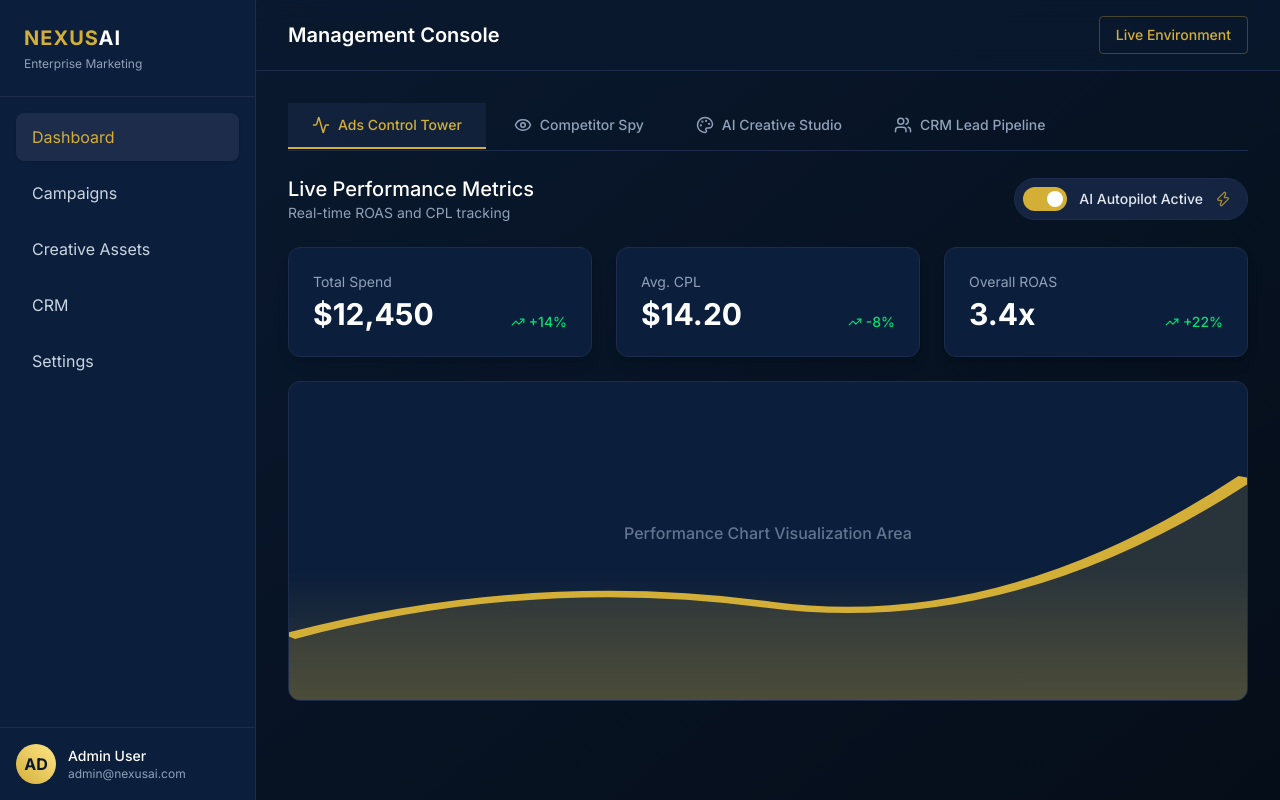
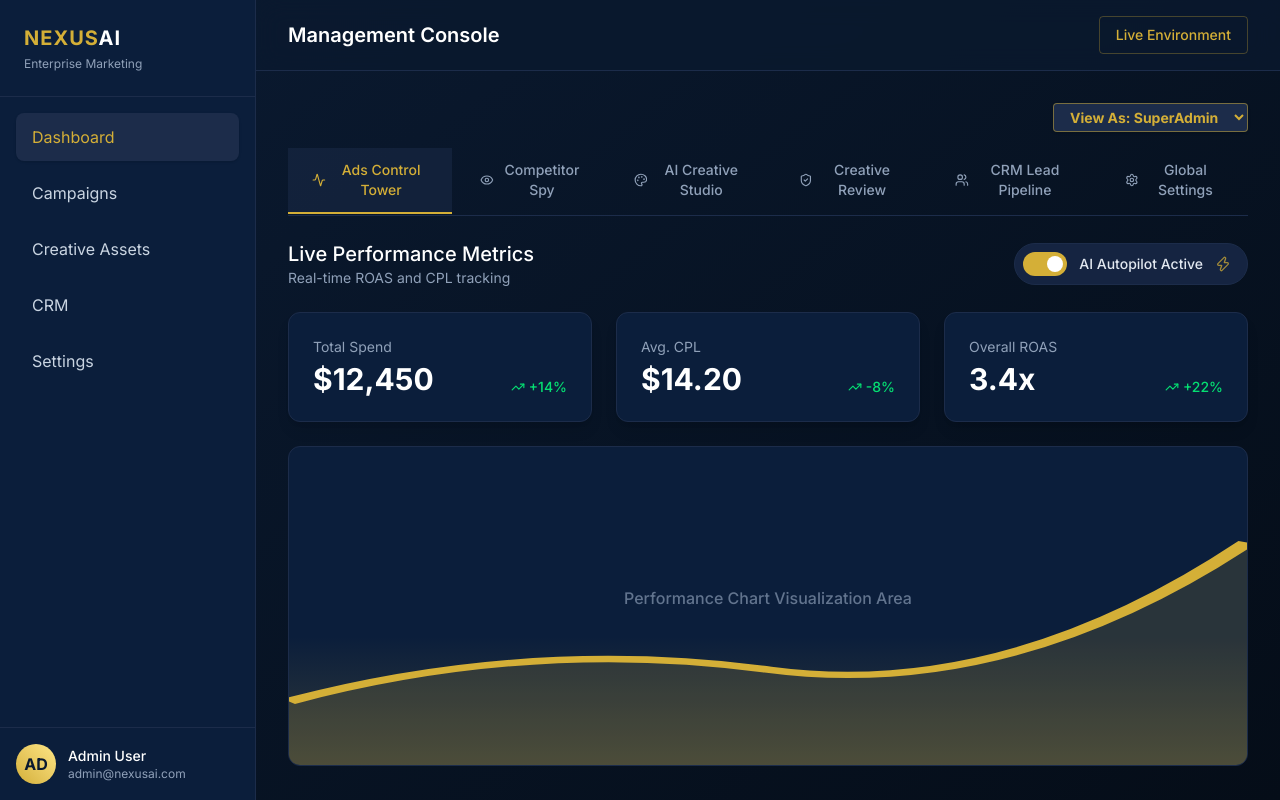
Before and after one commit to Ali-mahmoud830/AI-marketing, a Next.js app: page /admin/dashboard in a window 1280 px wide. Built offline with nearby package versions, Linux system fonts and the light colour scheme.

Commit message:
feat: Implement Phase 1 - Global Settings, RBAC, and Supabase Migrations

```diff
--- /dev/null
+++ b/scripts/phase1_db.ts
@@ -0,0 +1,53 @@
+import { Client } from 'pg';
+
+const connectionString = 'postgresql://postgres.yyfvvfhcmtfgiycdwyzv:162004Kimokimo0100@aws-0-eu-west-1.pooler.supabase.com:6543/postgres';
+
+const sql = `
+-- Create users table for RBAC
+CREATE TABLE IF NOT EXISTS users (
+    id UUID PRIMARY KEY DEFAULT gen_random_uuid(),
+    email TEXT UNIQUE NOT NULL,
+    role TEXT NOT NULL DEFAULT 'Sales' CHECK (role IN ('SuperAdmin', 'Sales', 'CRM')),
+    created_at TIMESTAMP WITH TIME ZONE DEFAULT TIMEZONE('utc'::text, NOW()) NOT NULL
+);
+
+-- Insert a default SuperAdmin
+INSERT INTO users (email, role)
+VALUES ('admin@nexusai.com', 'SuperAdmin')
+ON CONFLICT (email) DO NOTHING;
+
+-- Create global_settings table
+CREATE TABLE IF NOT EXISTS global_settings (
+    id UUID PRIMARY KEY DEFAULT gen_random_uuid(),
+    meta_api_key TEXT,
+    midjourney_api_key TEXT,
+    luma_api_key TEXT,
+    elevenlabs_api_key TEXT,
+    llm_api_key TEXT,
+    target_cpl_vip NUMERIC(12, 2) NOT NULL DEFAULT 150.00,
+    target_cpl_standard NUMERIC(12, 2) NOT NULL DEFAULT 50.00,
+    updated_at TIMESTAMP WITH TIME ZONE DEFAULT TIMEZONE('utc'::text, NOW()) NOT NULL
+);
+
+-- Insert default settings row if table is empty
+INSERT INTO global_settings (target_cpl_vip, target_cpl_standard)
+SELECT 150.00, 50.00
+WHERE NOT EXISTS (SELECT 1 FROM global_settings);
+`;
+
+async function runMigration() {
+  const client = new Client({ connectionString });
+  try {
+    await client.connect();
+    console.log('Connected to database, executing Phase 1 schema migration...');
+    await client.query(sql);
+    console.log('Phase 1 Database migration executed successfully.');
+  } catch (err) {
+    console.error('Error executing schema:', err);
+    process.exit(1);
+  } finally {
+    await client.end();
+  }
+}
+
+runMigration();
--- a/src/app/admin/dashboard/page.tsx
+++ b/src/app/admin/dashboard/page.tsx
@@ -5,24 +5,48 @@ import {
   Activity, Eye, Palette, Users,
   TrendingUp, Play, Pause, Zap,
   Search, Filter, Plus, Save,
-  ChevronRight, ArrowRight
+  ChevronRight, ArrowRight, Settings, ShieldCheck
 } from 'lucide-react';
 
+// Pure RBAC Functions (duplicated for client-side use)
+function checkAccessSettings(role: string) { return role === 'SuperAdmin'; }
+function checkAccessMarketing(role: string) { return role === 'SuperAdmin'; }
+function checkAccessPipeline(role: string) { return role === 'SuperAdmin' || role === 'Sales' || role === 'CRM'; }
+
 export default function DashboardPage() {
+  const [role, setRole] = useState<string>('SuperAdmin');
   const [activeTab, setActiveTab] = useState('autopilot');
 
   const tabs = [
-    { id: 'autopilot', label: 'Ads Control Tower', icon: Activity },
-    { id: 'spy', label: 'Competitor Spy', icon: Eye },
-    { id: 'creative', label: 'AI Creative Studio', icon: Palette },
-    { id: 'crm', label: 'CRM Lead Pipeline', icon: Users },
+    { id: 'autopilot', label: 'Ads Control Tower', icon: Activity, access: checkAccessMarketing },
+    { id: 'spy', label: 'Competitor Spy', icon: Eye, access: checkAccessMarketing },
+    { id: 'creative', label: 'AI Creative Studio', icon: Palette, access: checkAccessMarketing },
+    { id: 'review', label: 'Creative Review', icon: ShieldCheck, access: checkAccessMarketing },
+    { id: 'crm', label: 'CRM Lead Pipeline', icon: Users, access: checkAccessPipeline },
+    { id: 'settings', label: 'Global Settings', icon: Settings, access: checkAccessSettings },
   ];
 
   return (
     <div className="space-y-6">
+      {/* Role Toggle for Testing */}
+      <div className="flex justify-end mb-4">
+        <select
+          value={role}
+          onChange={(e) => {
+            setRole(e.target.value);
+            if (e.target.value !== 'SuperAdmin') setActiveTab('crm');
+          }}
+          className="bg-[#1C2C4A] text-[#D4AF37] border border-[#D4AF37]/50 rounded px-3 py-1 text-sm font-bold shadow-sm"
+        >
+          <option value="SuperAdmin">View As: SuperAdmin</option>
+          <option value="Sales">View As: Sales Team</option>
+          <option value="CRM">View As: CRM Team</option>
+        </select>
+      </div>
+
       {/* Tab Navigation */}
-      <div className="flex space-x-1 border-b border-[#1C2C4A] pb-px">
-        {tabs.map((tab) => {
+      <div className="flex space-x-1 border-b border-[#1C2C4A] pb-px overflow-x-auto">
+        {tabs.filter(t => t.access(role)).map((tab) => {
           const Icon = tab.icon;
           const isActive = activeTab === tab.id;
           return (
@@ -44,10 +68,12 @@ export default function DashboardPage() {
 
       {/* Tab Content */}
       <div className="mt-6">
-        {activeTab === 'autopilot' && <AutopilotTab />}
-        {activeTab === 'spy' && <CompetitorSpyTab />}
-        {activeTab === 'creative' && <CreativeStudioTab />}
-        {activeTab === 'crm' && <CrmPipelineTab />}
+        {activeTab === 'autopilot' && checkAccessMarketing(role) && <AutopilotTab />}
+        {activeTab === 'spy' && checkAccessMarketing(role) && <CompetitorSpyTab />}
+        {activeTab === 'creative' && checkAccessMarketing(role) && <CreativeStudioTab />}
+        {activeTab === 'review' && checkAccessMarketing(role) && <CreativeReviewTab />}
+        {activeTab === 'crm' && checkAccessPipeline(role) && <CrmPipelineTab />}
+        {activeTab === 'settings' && checkAccessSettings(role) && <GlobalSettingsTab />}
       </div>
     </div>
   );
@@ -347,3 +373,74 @@ function CrmPipelineTab() {
     </div>
   );
 }
+
+function GlobalSettingsTab() {
+  const [saving, setSaving] = useState(false);
+
+  return (
+    <div className="space-y-6 animate-in fade-in duration-300">
+      <div>
+        <h3 className="text-xl font-medium text-white">Global Settings Module</h3>
+        <p className="text-sm text-slate-400">Manage API integrations and financial expectations securely.</p>
+      </div>
+
+      <div className="grid grid-cols-1 lg:grid-cols-2 gap-8">
+        <div className="bg-[#0B1E3B] p-6 rounded-xl border border-[#1C2C4A]">
+          <h4 className="text-lg font-medium text-white mb-4 border-b border-[#1C2C4A] pb-2">Financial Control Center</h4>
+          <div className="space-y-4">
+            <div>
+              <label className="block text-sm text-slate-400 mb-1">VIP Segment Target CPL (EGP)</label>
+              <input type="number" defaultValue={150} className="w-full bg-[#152441] border border-[#1C2C4A] text-[#D4AF37] font-bold rounded-lg px-4 py-2 focus:outline-none focus:border-[#D4AF37]" />
+            </div>
+            <div>
+              <label className="block text-sm text-slate-400 mb-1">Standard Segment Target CPL (EGP)</label>
+              <input type="number" defaultValue={50} className="w-full bg-[#152441] border border-[#1C2C4A] text-[#D4AF37] font-bold rounded-lg px-4 py-2 focus:outline-none focus:border-[#D4AF37]" />
+            </div>
+          </div>
+        </div>
+
+        <div className="bg-[#0B1E3B] p-6 rounded-xl border border-[#1C2C4A]">
+          <h4 className="text-lg font-medium text-white mb-4 border-b border-[#1C2C4A] pb-2">API Keys & Webhooks Manager</h4>
+          <div className="space-y-3">
+            {[
+              { label: 'Meta API Key', id: 'meta' },
+              { label: 'Midjourney Config', id: 'mj' },
+              { label: 'Luma Dream Machine', id: 'luma' },
+              { label: 'ElevenLabs Voice', id: 'eleven' },
+              { label: 'Gemini/OpenAI Key', id: 'llm' },
+            ].map(key => (
+              <div key={key.id}>
+                <label className="block text-xs text-slate-400 mb-1">{key.label}</label>
+                <input type="password" placeholder="••••••••••••••••" className="w-full bg-[#152441] border border-[#1C2C4A] text-slate-200 rounded-lg px-4 py-2 text-sm focus:outline-none focus:border-[#D4AF37]" />
+              </div>
+            ))}
+          </div>
+        </div>
+      </div>
+
+      <div className="flex justify-end">
+        <button
+          onClick={() => { setSaving(true); setTimeout(() => setSaving(false), 1000); }}
+          className="flex items-center gap-2 px-6 py-3 bg-[#D4AF37] text-[#0A192F] font-bold rounded-lg hover:bg-amber-400 transition-colors shadow-[0_0_15px_rgba(212,175,55,0.2)]"
+        >
+          {saving ? 'Saving Config...' : <><Save size={18} /> Update Global Architecture</>}
+        </button>
+      </div>
+    </div>
+  );
+}
+
+function CreativeReviewTab() {
+  return (
+    <div className="space-y-6 animate-in fade-in duration-300">
+      <div>
+        <h3 className="text-xl font-medium text-white">Creative Review (Human-in-the-Loop)</h3>
+        <p className="text-sm text-slate-400">Review AI-generated medical assets to prevent policy violations.</p>
+      </div>
+      <div className="bg-[#0B1E3B] p-6 rounded-xl border border-[#1C2C4A] text-center text-slate-400 py-12">
+        <ShieldCheck size={48} className="mx-auto mb-4 text-[#D4AF37] opacity-50" />
+        <p>No creatives are currently pending approval.</p>
+      </div>
+    </div>
+  );
+}
--- a/src/lib/db.ts
+++ b/src/lib/db.ts
@@ -1,7 +1,7 @@
 import { Client } from 'pg';
 
 // In production, this should come from process.env.DATABASE_URL
-const connectionString = 'postgresql://postgres.cjtvxdcxpswtbywehrzu:162004Kimokimo0100@aws-0-eu-central-1.pooler.supabase.com:6543/postgres';
+const connectionString = 'postgresql://postgres.yyfvvfhcmtfgiycdwyzv:162004Kimokimo0100@aws-0-eu-west-1.pooler.supabase.com:6543/postgres';
 
 export async function query(text: string, params?: any[]) {
   const client = new Client({ connectionString });
--- /dev/null
+++ b/src/lib/rbac.ts
@@ -0,0 +1,22 @@
+import { UserRole } from '@/types';
+
+// In a real application, this would verify a JWT or Session token.
+// For this SaaS refactor, we are simulating an active session.
+
+export async function getCurrentUserRole(): Promise<UserRole> {
+  // Mocking the SuperAdmin role for development/dashboard access
+  return 'SuperAdmin';
+}
+
+export function canAccessSettings(role: UserRole): boolean {
+  return role === 'SuperAdmin';
+}
+
+export function canAccessMarketing(role: UserRole): boolean {
+  return role === 'SuperAdmin';
+}
+
+export function canAccessPipeline(role: UserRole): boolean {
+  // Sales and CRM can only access the Pipeline
+  return role === 'SuperAdmin' || role === 'Sales' || role === 'CRM';
+}
--- /dev/null
+++ b/src/types/index.d.ts
@@ -0,0 +1,44 @@
+export type UserRole = 'SuperAdmin' | 'Sales' | 'CRM';
+
+export interface User {
+  id: string;
+  email: string;
+  role: UserRole;
+  created_at: string;
+}
+
+export interface GlobalSettings {
+  id: string;
+  meta_api_key?: string;
+  midjourney_api_key?: string;
+  luma_api_key?: string;
+  elevenlabs_api_key?: string;
+  llm_api_key?: string;
+  target_cpl_vip: number;
+  target_cpl_standard: number;
+  updated_at: string;
+}
+
+export interface AdCreative {
+  id: string;
+  ad_set_id: string;
+  headline: string;
+  primary_text: string;
+  image_url: string;
+  voiceover_url?: string;
+  video_url?: string;
+  status: 'draft' | 'pending_approval' | 'approved' | 'rejected';
+  created_at: string;
+}
+
+export interface MarketAnalysisResult {
+  competitor_weaknesses: string[];
+  recommended_angles: string[];
+}
+
+export interface ScriptGenerationResult {
+  short_hook: string;
+  long_copy: string;
+  sales_whatsapp_reply: string;
+  midjourney_prompt: string;
+}
```
